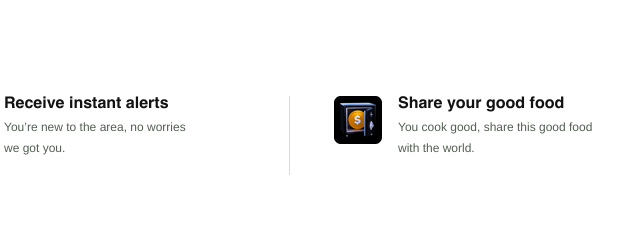
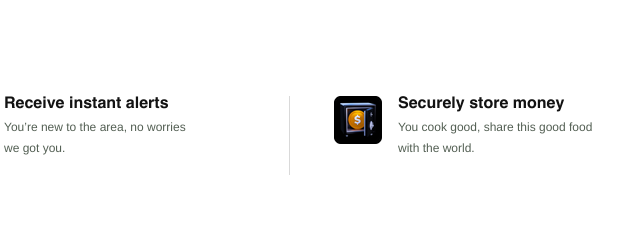
Before and after one commit to AaronTech112/Methrex, a plain HTML site: page index.html in a window 1280 px wide. Shown: the part 2466-2703 px from the top of the page, 525-1165 px from the left. Drawn offline with Linux system fonts and the light colour scheme.

Commit message:
cool banner

```diff
--- a/index.html
+++ b/index.html
@@ -263,7 +263,7 @@
       <div class="service">
         <img src="assets/images/share-food.png" alt="">
         <div class="info">
-          <h3>Share your good food</h3>
+          <h3>Securely store money</h3>
           <p>You cook good, share this good food with the world.</p>
         </div>
       </div>
```
Also changed, not shown: assets/images/banner.png.
